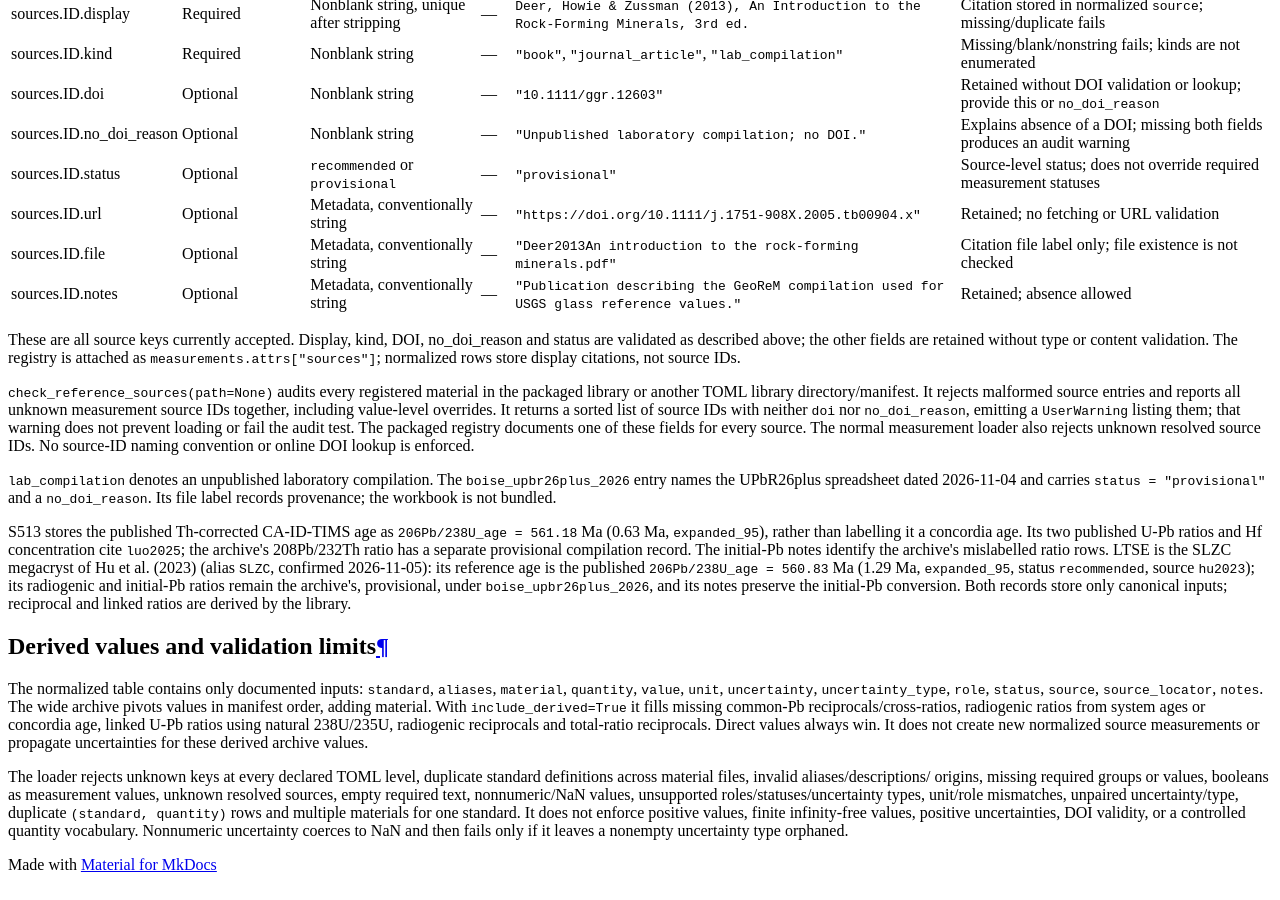
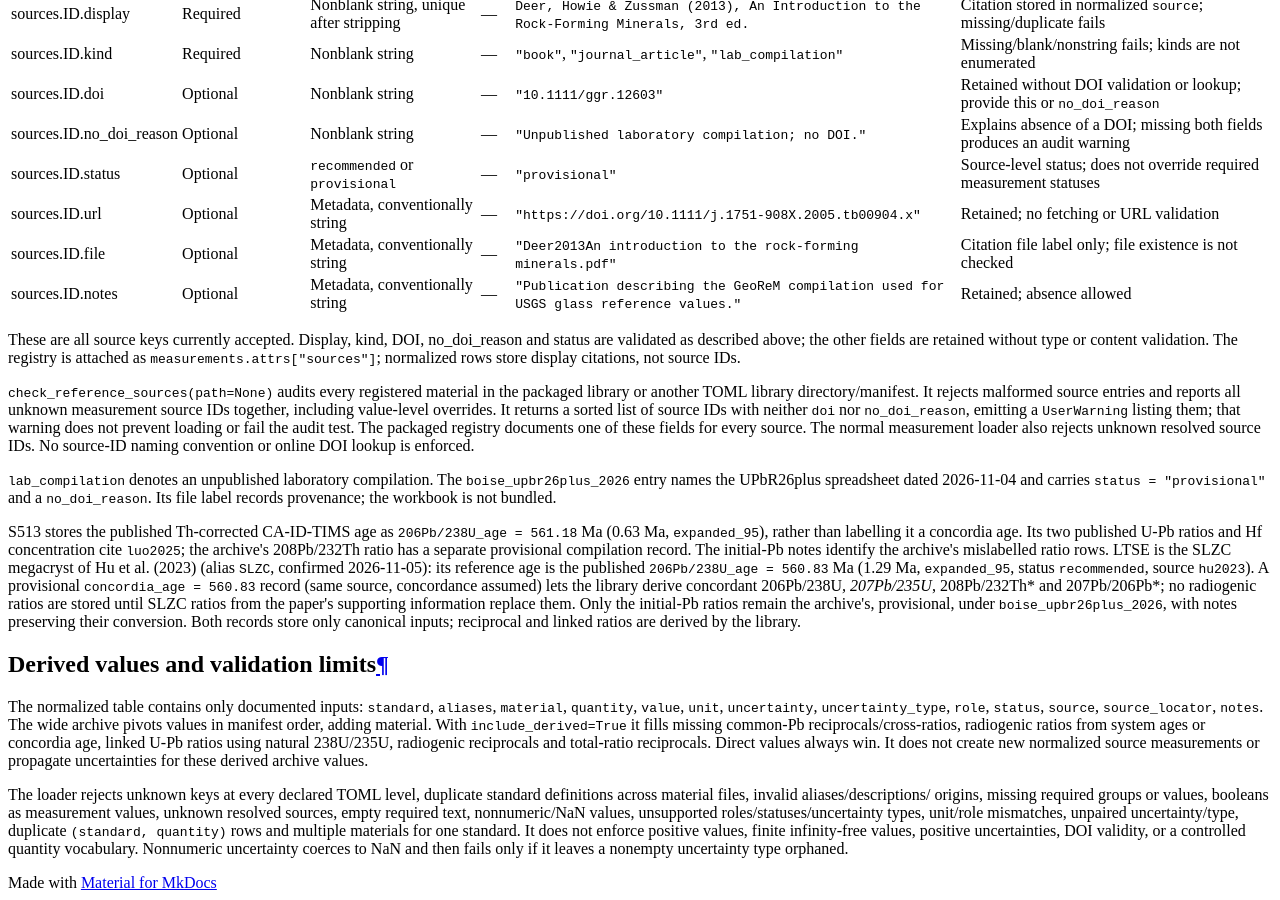
Before and after one commit to duserzym/UPbRPy, an MkDocs documentation site: the page built from docs/data-model/reference-materials.md, in a window 1280 px wide and 900 px high, scrolled down 10149 px. Built offline with MkDocs 1.6.1 and Material for MkDocs 9.7.7, drawn with Linux system fonts in a browser that asks for light colours.

Commit message:
LTSE ratios follow the published SLZC age
Per Yiming, LTSE uses only the published value: the UPbR26plus
spreadsheet's radiogenic ratios (0.090912, 0.73893, 0.0281407; 560.93 Ma)
are removed. A provisional concordia_age = 560.83 Ma record (Hu et al.
2023, concordance assumed) lets the library derive concordant ratios:
206Pb/238U* 0.0908953, 207Pb/235U* 0.737302, 208Pb/232Th* 0.0281357.
Initial-Pb ratios remain the spreadsheet's, provisional. SLZC ratios from
the paper's supporting information should replace the derived values.

Co-Authored-By: Claude Fable 5.1 <noreply@anthropic.com>

```diff
--- a/docs/data-model/reference-materials.md
+++ b/docs/data-model/reference-materials.md
@@ -129,9 +129,13 @@ compilation record. The initial-Pb notes identify the archive's mislabelled
 ratio rows. LTSE is the SLZC megacryst of Hu et al. (2023) (alias `SLZC`,
 confirmed 2026-11-05): its reference age is the published
 `206Pb/238U_age = 560.83` Ma (1.29 Ma, `expanded_95`, status `recommended`,
-source `hu2023`); its radiogenic and initial-Pb ratios remain the archive's,
-provisional, under `boise_upbr26plus_2026`, and its notes preserve the
-initial-Pb conversion. Both records store only canonical inputs;
+source `hu2023`). A provisional `concordia_age = 560.83` record (same
+source, concordance assumed) lets the library derive concordant
+206Pb/238U*, 207Pb/235U*, 208Pb/232Th* and 207Pb/206Pb*; no radiogenic
+ratios are stored until SLZC ratios from the paper's supporting information
+replace them. Only the initial-Pb ratios remain the archive's, provisional,
+under `boise_upbr26plus_2026`, with notes preserving their conversion. Both
+records store only canonical inputs;
 reciprocal and linked ratios are derived by the library.
 
 ## Derived values and validation limits
```
Also changed, not shown: 2 other files.
